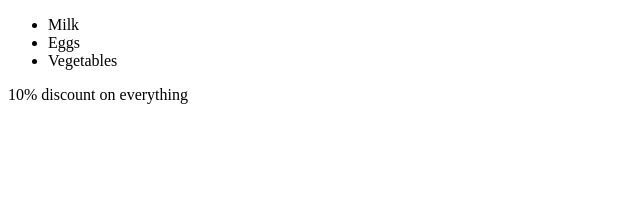
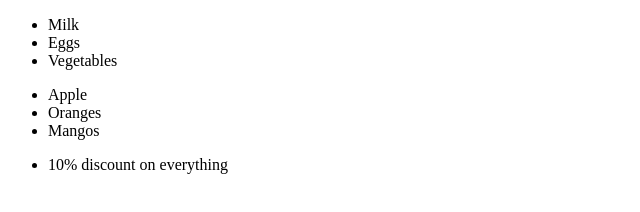
Before and after one commit to SirishaRevadi/GitTestProject, a plain HTML site: page index.html in a window 1280 px wide. Shown: the whole page, without its empty margins (0-640 px from the left). Drawn offline with Linux system fonts and the light colour scheme.

```diff
--- a/index.html
+++ b/index.html
@@ -10,8 +10,15 @@
 		<li>Eggs</li>
 		<li>Vegetables</li>
 	</ul>
+    <ul>
+		<li>Apple</li>
+		<li>Oranges</li>
+		<li>Mangos</li>
+	</ul>
+	<ul>
 
-	<div>10% discount on everything</div>
+		<li>10% discount on everything</li>
+	</ul>
 
 </body>
 </html>
```
